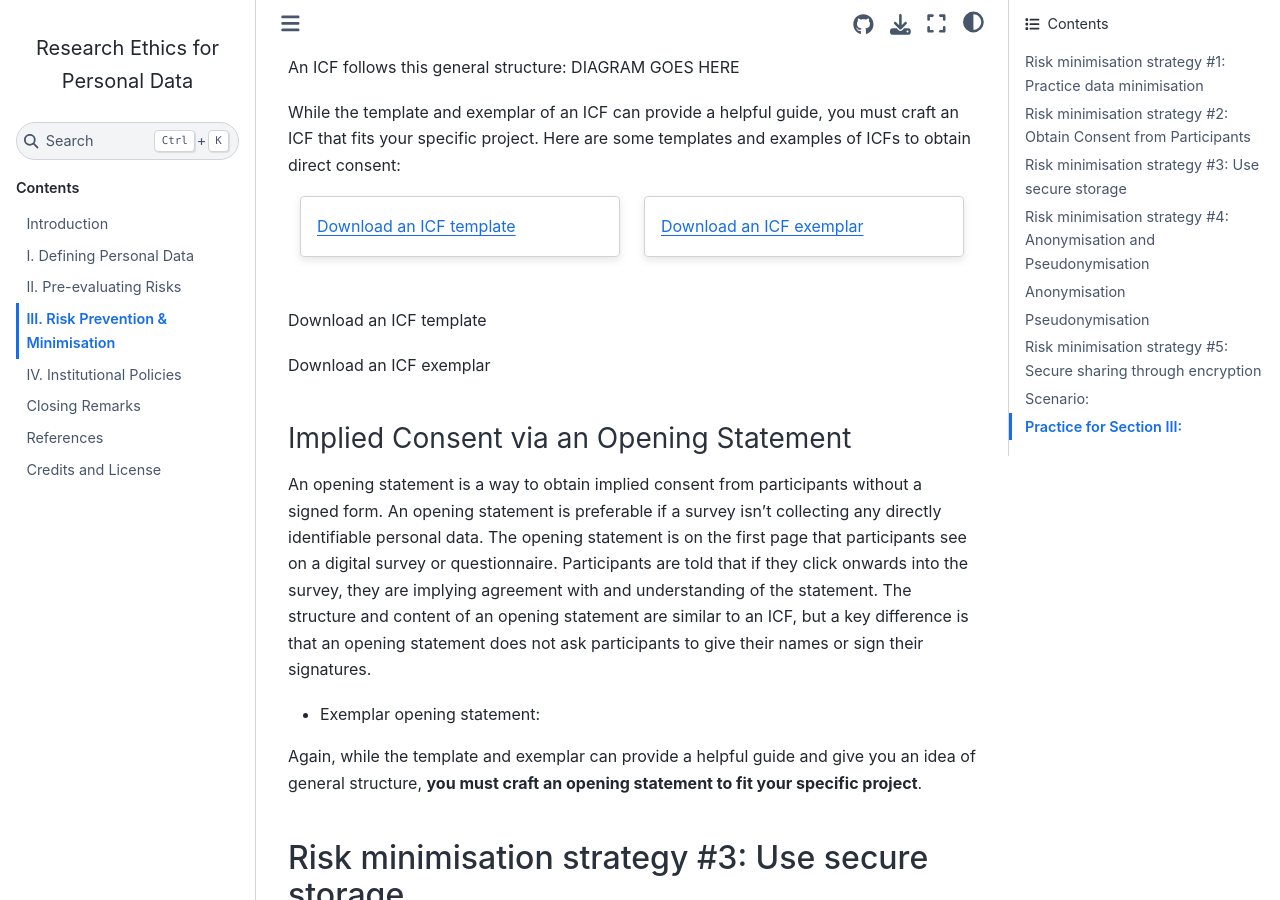
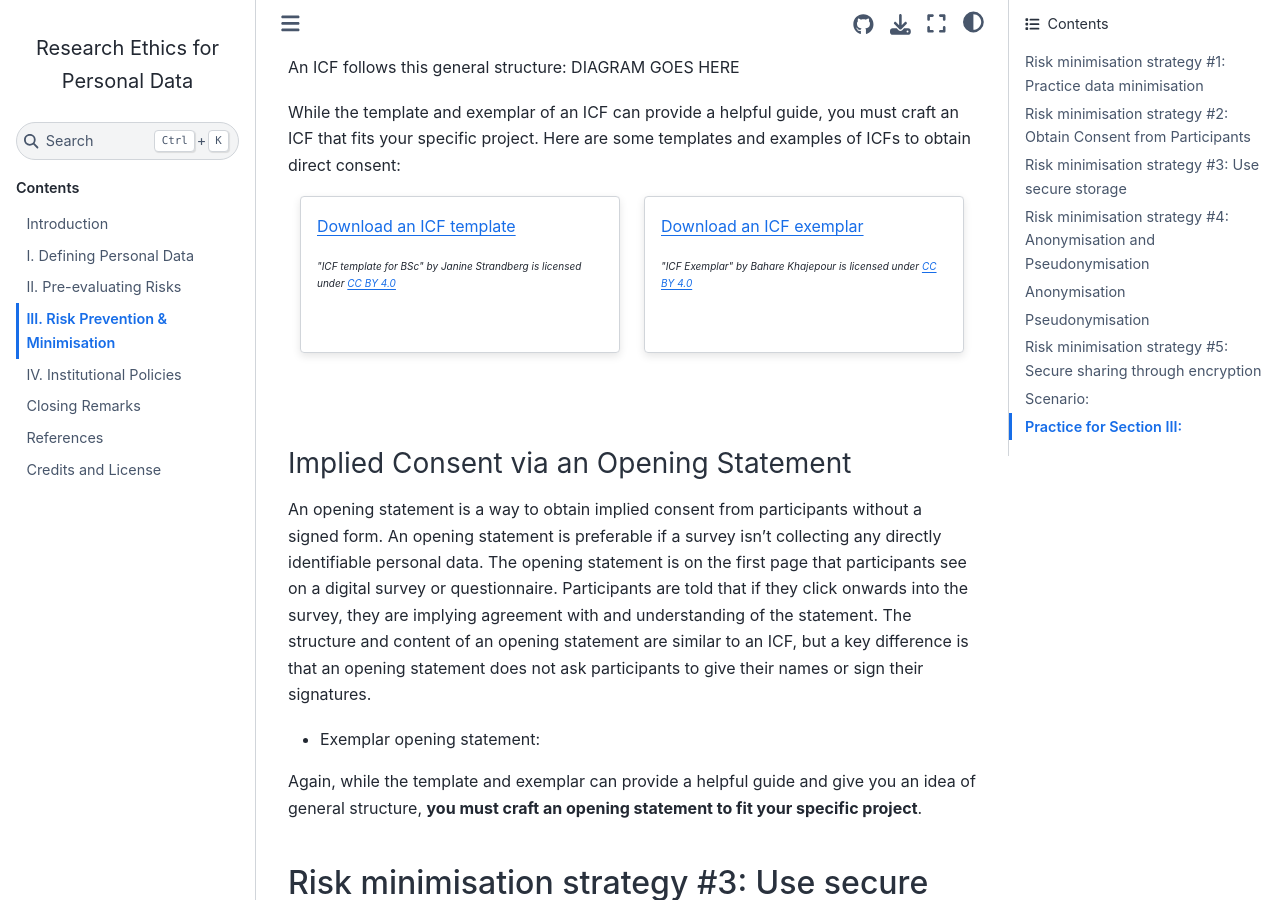
Before and after one commit to tu-delft-library/BSc_Research_Ethics_for_Personal_Data, a Jupyter Book: the page built from book/risk_mitigation.md, in a window 1280 px wide and 900 px high, scrolled down 1464 px. Built offline with Jupyter Book 1.0.4 settings and Sphinx 7.4.7 and the Sphinx Book theme 1.1.4, drawn with Linux system fonts in a browser that asks for light colours; comment, search, counter and statistics services are not loaded.

Commit message:
added citations for template and exemplar

```diff
--- a/book/risk_mitigation.md
+++ b/book/risk_mitigation.md
@@ -40,16 +40,16 @@ While the template and exemplar of an ICF can provide a helpful guide, you must
 ::::{grid} 2
 :::{grid-item-card}
 [Download an ICF template](graphics/ICF_Template_BSc.pdf)
+<p style="font-size: x-small;"><em>"ICF template for BSc" by Janine Strandberg is licensed under <a href="https://creativecommons.org/licenses/by/4.0/">CC BY 4.0</a></em></p>
+<br>
 :::
 :::{grid-item-card}
 [Download an ICF exemplar](graphics/ICF_Exemplar.pdf)
+<p style="font-size: x-small;"><em>"ICF Exemplar" by Bahare Khajepour is licensed under <a href="https://creativecommons.org/licenses/by/4.0/">CC BY 4.0</a></em></p>
+<br>
 :::
 ::::
 <br>
-
-Download an ICF template
-
-Download an ICF exemplar
 
 ### Implied Consent via an Opening Statement
 
```
